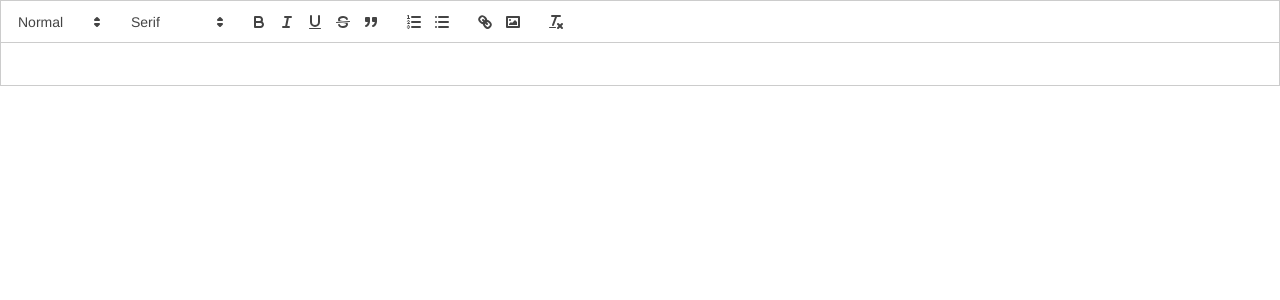
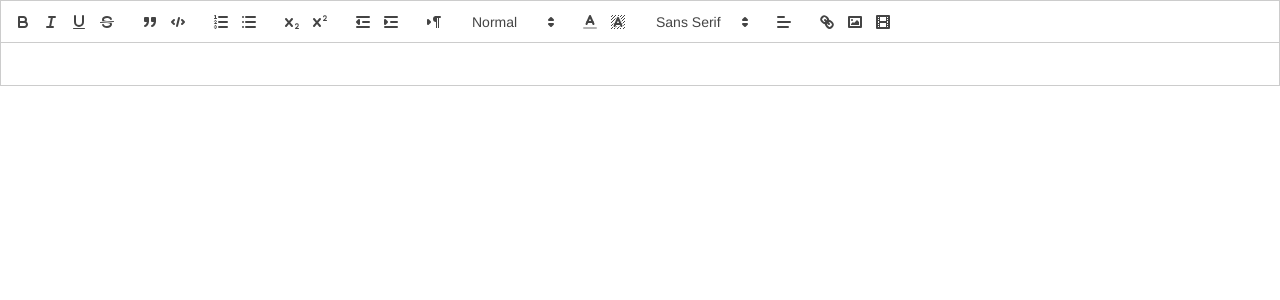
Before and after one commit to Thabish-Kader/word-craft-ai, a Next.js app: page / in a window 1280 px wide. Shown: the top 300 px of the page. Built offline with nearby package versions, Linux system fonts and the light colour scheme.

Commit message:
feature-added
Signed-off-by: Thabish <kadertabish2@gmail.com>

```diff
--- a/app/components/TextEditor.tsx
+++ b/app/components/TextEditor.tsx
@@ -2,6 +2,7 @@
 import React, { useMemo, useState } from "react";
 import ReactQuill from "react-quill";
 import "react-quill/dist/quill.snow.css";
+import "./custom-quill.css";
 import dynamic from "next/dynamic";
 
 export const TextEditor = () => {
@@ -12,12 +13,21 @@ export const TextEditor = () => {
 	);
 	const modules = {
 		toolbar: [
+			["bold", "italic", "underline", "strike"], // toggled buttons
+			["blockquote", "code-block"],
+
+			[{ list: "ordered" }, { list: "bullet" }],
+			[{ script: "sub" }, { script: "super" }], // superscript/subscript
+			[{ indent: "-1" }, { indent: "+1" }], // outdent/indent
+			[{ direction: "rtl" }], // text direction
+
 			[{ header: [1, 2, 3, 4, 5, 6, false] }],
-			[{ font: ["serif", "monospace"] }],
-			["bold", "italic", "underline", "strike", "blockquote"],
-			[{ list: "ordered" }, { list: "bullet" }],
-			["link", "image"],
-			["clean"],
+
+			[{ color: [] }, { background: [] }], // dropdown with defaults from theme
+			[{ font: [] }],
+			[{ align: [] }],
+
+			["link", "image", "video"],
 		],
 	};
 
@@ -33,6 +43,13 @@ export const TextEditor = () => {
 		"link",
 		"image",
 		"font",
+		"code-block",
+		"direction",
+		"color",
+		"background",
+		"script",
+		"indent",
+		"align",
 	];
 
 	return (
@@ -42,6 +59,7 @@ export const TextEditor = () => {
 			onChange={setValue}
 			modules={modules}
 			formats={formats}
+			className=""
 		/>
 	);
 };
--- /dev/null
+++ b/app/components/TextEditor2.tsx
@@ -0,0 +1,60 @@
+import React, { useState } from "react";
+import hljs from "highlight.js";
+
+import { useQuill } from "react-quilljs";
+
+import "quill/dist/quill.snow.css"; // Add css for snow theme
+
+export const TextEditor2 = () => {
+	hljs.configure({
+		languages: ["javascript", "ruby", "python", "rust"],
+	});
+
+	const theme = "snow";
+
+	const modules = {
+		toolbar: [["code-block"]],
+		syntax: {
+			highlight: (text) => hljs.highlightAuto(text).value,
+		},
+	};
+
+	const placeholder = "Compose an epic...";
+
+	const formats = ["code-block"];
+
+	const { quill, quillRef } = useQuill({
+		theme,
+		modules,
+		formats,
+		placeholder,
+	});
+
+	const [content, setContent] = useState("");
+
+	React.useEffect(() => {
+		if (quill) {
+			quill.on("text-change", () => {
+				setContent(quill.root.innerHTML);
+			});
+		}
+	}, [quill]);
+
+	const submitHandler = (e) => {};
+
+	return (
+		<div style={{ width: 500, height: 300 }}>
+			<div ref={quillRef} />
+
+			<form onSubmit={submitHandler}>
+				<button type="submit">Submit</button>
+			</form>
+			{quill && (
+				<div
+					className="ql-editor"
+					dangerouslySetInnerHTML={{ __html: content }}
+				/>
+			)}
+		</div>
+	);
+};
--- /dev/null
+++ b/app/components/custom-quill.css
@@ -0,0 +1,28 @@
+/* Change background color to black */
+.ql-container {
+}
+
+/* Change toolbar background color to blue */
+.ql-toolbar {
+}
+
+/* Change toolbar border color to blue */
+.ql-toolbar,
+.ql-container.ql-snow .ql-toolbar.ql-toolbar {
+}
+
+#editor {
+	height: 400px;
+}
+.ql-spanblock:after {
+	content: "<sb/>";
+}
+
+.spanblock {
+	background-color: "black";
+	border: 1px solid #ccc;
+	line-height: 19px;
+	padding: 6px 10px;
+	border-radius: 3px;
+	margin: 15px 0;
+}
--- a/app/page.tsx
+++ b/app/page.tsx
@@ -1,10 +1,12 @@
 import Image from "next/image";
 import { TextEditor } from "./components/TextEditor";
+import { TextEditor2 } from "./components/TextEditor2";
 
 export default function Home() {
 	return (
 		<main className="">
 			<TextEditor />
+			{/* <TextEditor2 /> */}
 		</main>
 	);
 }
```
